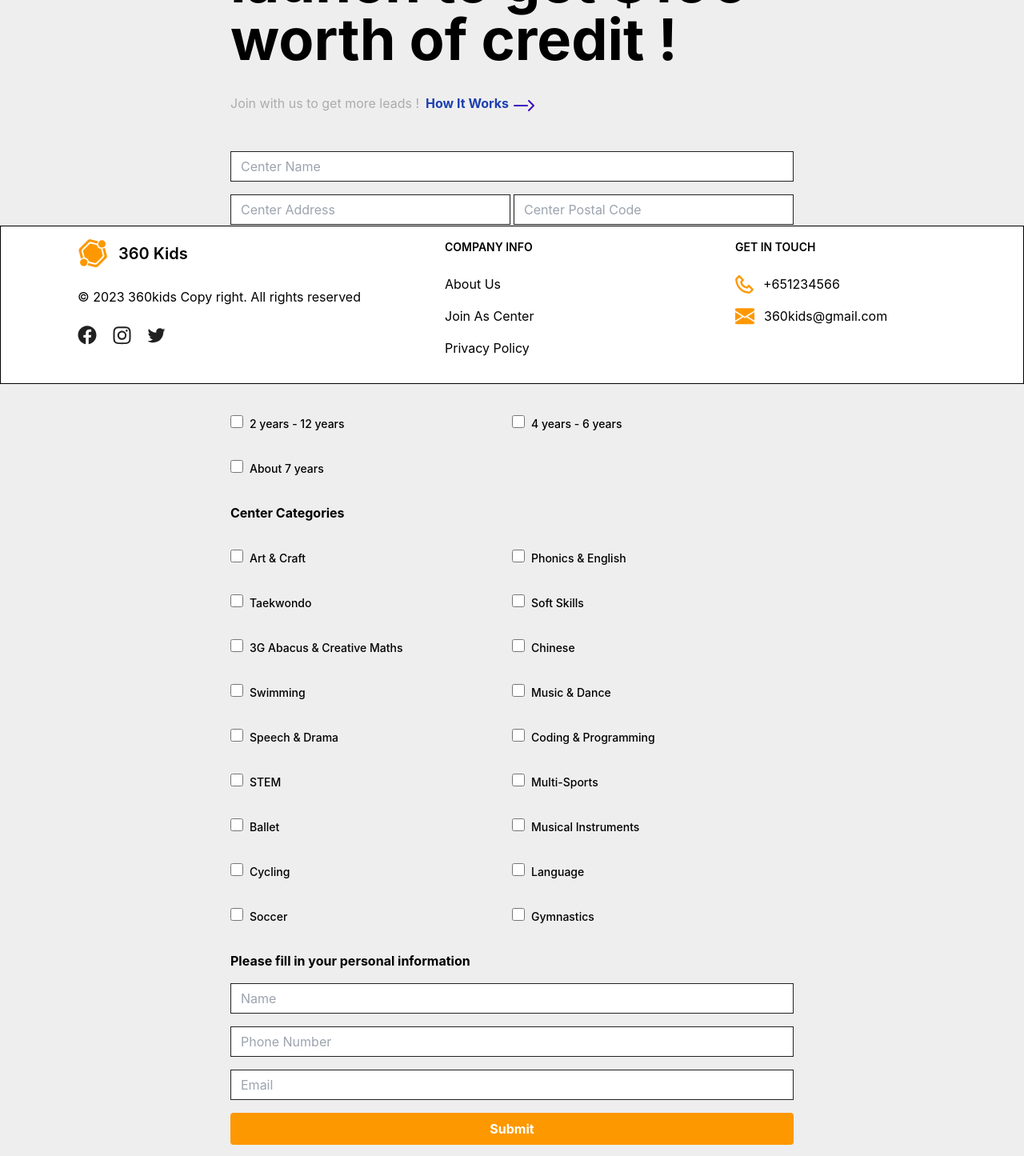
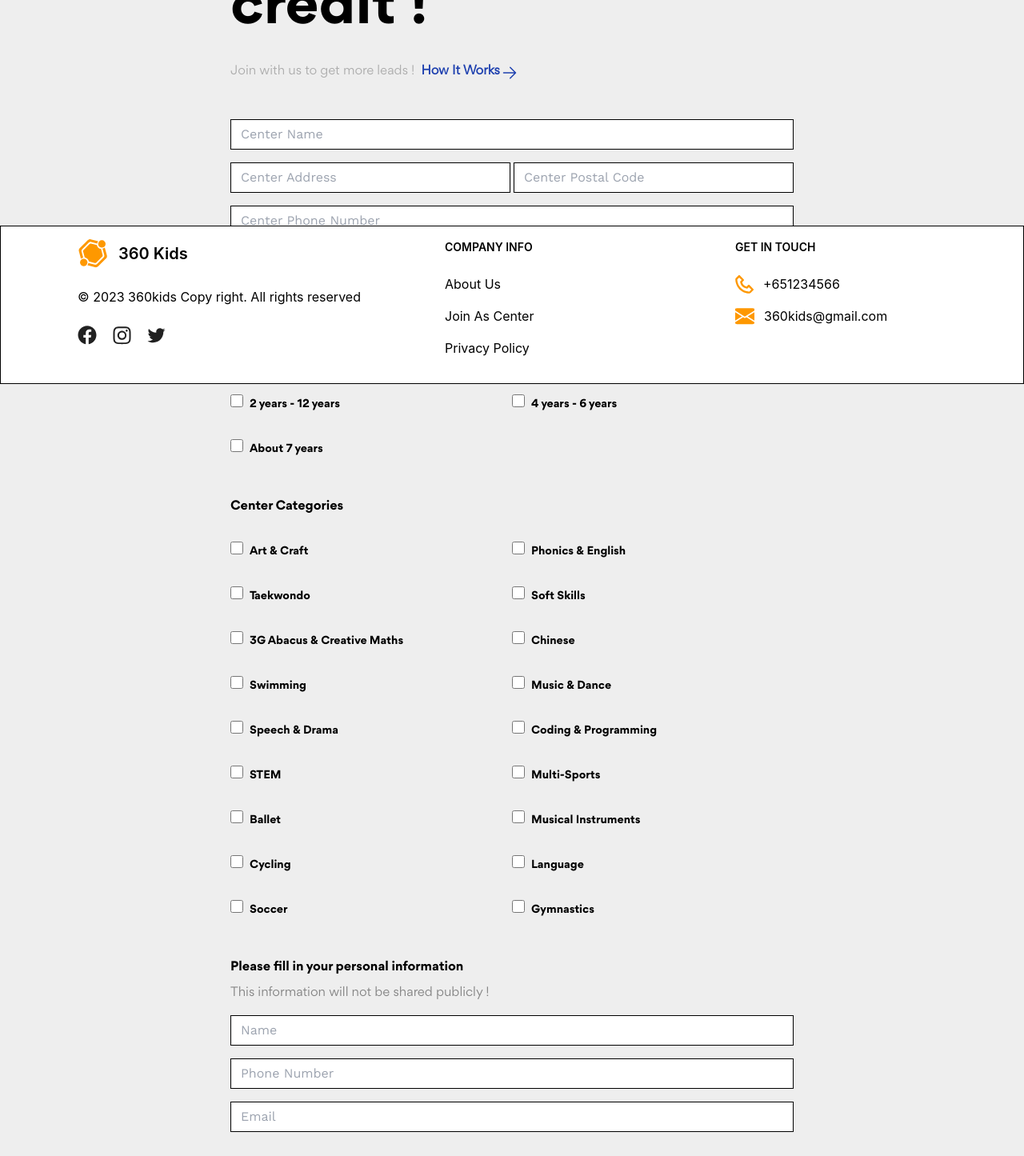
Before and after one commit to Xkill119966/360_frontend, a React (Create React App) app: page /form in a window 1280 px wide. Shown: the part 320-1765 px from the top of the page at 80% size. Built offline with nearby package versions, Linux system fonts and the light colour scheme.

Commit message:
add some changes

```diff
--- a/src/App.css
+++ b/src/App.css
@@ -46,10 +46,6 @@
   }
 }
 
-input{
-  border-color: #212121
-}
-
 @tailwind base;
 @tailwind components;
 @tailwind utilities;
--- a/src/index.css
+++ b/src/index.css
@@ -16,3 +16,18 @@ code {
 @tailwind base;
 @tailwind components;
 @tailwind utilities;
+
+@font-face {
+  font-family: "Gordita";
+  src: url("../public/fonts/Gordita-Regular.otf");
+}
+
+@font-face {
+  font-family: "WorkSans";
+  src: url("../public/fonts/WorkSans.ttf");
+}
+
+@font-face {
+  font-family: "Gordita-Bold";
+  src: url("../public/fonts/Gordita-Bold.otf");
+}
--- a/src/pages/EnquiryPage.js
+++ b/src/pages/EnquiryPage.js
@@ -8,7 +8,7 @@ export default function EnquiryPage() {
 
 </div>
       <div class="fixed top-1/2 left-1/2 -translate-y-1/2 -translate-x-1/2 text-center">
-      <h3 className="font-bold text-gray-900 dark:text-white xl:text-6xl lg:text-4xl md:text-3xl sm:text-2xl pb-24">
+      <h3 className="font-bold text-gray-900 dark:text-white xl:text-6xl lg:text-4xl md:text-3xl sm:text-2xl pb-32 font-gordita-bold">
       Thanks for<br></br> your enquiry.
         </h3>
 </div>
--- a/src/pages/FormPage.js
+++ b/src/pages/FormPage.js
@@ -1,51 +1,36 @@
+import React from "react";
+import { Link } from "react-router-dom";
+
 export default function FormPage() {
   return (
     <>
-      <div className="px-8 pt-6 pb-8 mb-4 gap-10">
-        <div className="xl:ml-64 xl:mr-52 lg:ml-24 lg:mr-20 md:ml-16 md:mr-12 sm:ml-4 sm:mr-2 pt-16">
-          <p className="text-dark">We are launching soon !</p>
-          <h1 className="my-4 font-bold text-gray-900 dark:text-white xl:text-7xl lg:text-6xl md:text-4xl sm:text-3xl">
+      <div className="px-8 pb-8 mb-4 gap-10">
+        <div className="xl:ml-64 xl:mr-52 lg:ml-24 lg:mr-20 md:ml-16 md:mr-12 sm:ml-4 sm:mr-2 pt-12">
+          <p className="text-dark font-gordita">We are launching soon !</p>
+          <h1 className="my-4 font-bold text-gray-900 dark:text-white xl:text-7xl lg:text-6xl md:text-4xl sm:text-3xl font-gordita-bold">
             Sign up before launch to get $100 worth of credit !
           </h1>
           <div className="my-4 flex">
-          <p className="text-gray my-4">Join with us to get more leads !</p>
-          <div className="flex mt-4 mx-2 text-left">
+          <p className="text-gray my-4 font-gordita">Join with us to get more leads !</p>
+          <div  className="flex mt-4 mx-2 text-left">
             <a
-              className="font-bold text-md text-blue-800 hover:text-blue-800 "
+              className="font-bold text-md text-blue-800 hover:text-blue-800 font-gordita"
               href="#"
             >
              How It Works
             </a>
             <svg
-              width="18"
-              height="2"
-              viewBox="0 0 18 2"
+                xmlns="http://www.w3.org/2000/svg"
                 fill="none"
-              xmlns="http://www.w3.org/2000/svg"
-              className="mt-3.5 ml-1.5"
+                viewBox="0 0 24 24"
+                stroke-width="1.5"
+                stroke="currentColor"
+                class="w-6 h-6 text-blue-800 hover:text-blue-800 mt-0.5"
               >
                 <path
-                d="M1 1H17"
-                stroke="#3E0ABD"
-                stroke-width="2"
                   stroke-linecap="round"
                   stroke-linejoin="round"
-              />
-            </svg>
-            <svg
-              width="8"
-              height="14"
-              viewBox="0 0 8 14"
-              fill="none"
-              xmlns="http://www.w3.org/2000/svg"
-              className="mt-2"
-            >
-              <path
-                d="M1 13L7 7L1 1"
-                stroke="#3E0ABD"
-                stroke-width="2"
-                stroke-linecap="round"
-                stroke-linejoin="round"
+                  d="M4.5 12h15m0 0l-6.75-6.75M19.5 12l-6.75 6.75"
                 />
               </svg>
           </div>
@@ -55,7 +40,7 @@ export default function FormPage() {
           <form>
             <div className="my-4">
               <input
-                className="border w-full py-2 px-3 text-gray-700 leading-tight focus:outline-none focus:shadow-outline"
+                className="border w-full py-2 px-3 text-gray-700 leading-tight focus:outline-none focus:shadow-outline font-workSans"
                 id="centerName"
                 type="text"
                 placeholder="Center Name"
@@ -63,13 +48,13 @@ export default function FormPage() {
             </div>
             <div className="my-4 grid gap-x-1 grid-cols-2">
               <input
-                className="shadow-none appearance-none border py-2 px-3 text-gray-700 leading-tight focus:outline-none focus:shadow-outline"
+                className="border py-2 px-3 text-gray-700 leading-tight focus:outline-none focus:shadow-outline font-workSans"
                 id="centerAdd"
                 type="text"
                 placeholder="Center Address"
               />
               <input
-                className="shadow-none appearance-none border py-2 px-3 text-gray-700 leading-tight focus:outline-none focus:shadow-outline"
+                className="border py-2 px-3 text-gray-700 leading-tight focus:outline-none focus:shadow-outline font-workSans"
                 id="centerCode"
                 type="text"
                 placeholder="Center Postal Code"
@@ -77,7 +62,7 @@ export default function FormPage() {
             </div>
             <div className="my-4">
               <input
-                className="shadow-none appearance-none border w-full py-2 px-3 text-gray-700 leading-tight focus:outline-none focus:shadow-outline"
+                className="border w-full py-2 px-3 text-gray-700 leading-tight focus:outline-none focus:shadow-outline font-workSans"
                 id="centerPhone"
                 type="tel"
                 placeholder="Center Phone Number"
@@ -86,16 +71,16 @@ export default function FormPage() {
             </div>
             <div className="my-4">
               <input
-                className="shadow-none appearance-none border w-full py-2 px-3 text-gray-700 leading-tight focus:outline-none focus:shadow-outline"
+                className="border w-full py-2 px-3 text-gray-700 leading-tight focus:outline-none focus:shadow-outline font-workSans"
                 id="centerEmail"
                 type="email"
                 placeholder="Center Email"
               />
             </div>
-            <h5 className="my-4 font-bold text-gray-900 dark:text-white text-left">
+            <h5 className="my-4 mt-8 font-bold text-gray-900 dark:text-white text-left font-gordita-bold">
               Age rates
             </h5>
-            <div className="grid xl:grid-cols-2 lg:grid-cols-2 mb:grid-cols-2 sm:grid-cols-1 ">
+            <div className="grid xl:grid-cols-2 lg:grid-cols-2 mb:grid-cols-2 sm:grid-cols-1 font-gordita-bold">
               <div className="my-4 text-left">
                 <input
                   id="vue-checkbox"
@@ -126,7 +111,7 @@ export default function FormPage() {
                 </label>
               </div>
             </div>
-            <div className="grid xl:grid-cols-2 lg:grid-cols-2 mb:grid-cols-2 sm:grid-cols-1 ">
+            <div className="grid xl:grid-cols-2 lg:grid-cols-2 mb:grid-cols-2 sm:grid-cols-1 font-gordita-bold">
               <div className="my-4 text-left">
                 <input
                   id="vue-checkbox"
@@ -157,7 +142,7 @@ export default function FormPage() {
                 </label>
               </div>
             </div>
-            <div className="grid xl:grid-cols-2 lg:grid-cols-2 mb:grid-cols-2 sm:grid-cols-1 ">
+            <div className="grid xl:grid-cols-2 lg:grid-cols-2 mb:grid-cols-2 sm:grid-cols-1 font-gordita-bold">
               <div className="my-4 text-left">
                 <input
                   id="vue-checkbox"
@@ -173,10 +158,10 @@ export default function FormPage() {
                 </label>
               </div>
             </div>
-            <h5 className="my-4 font-bold text-gray-900 dark:text-white text-left">
+            <h5 className="my-4 mt-8 font-bold text-gray-900 dark:text-white text-left font-gordita-bold">
               Center Categories
             </h5>
-            <div className="grid xl:grid-cols-2 lg:grid-cols-2 mb:grid-cols-2 sm:grid-cols-1 ">
+            <div className="grid xl:grid-cols-2 lg:grid-cols-2 mb:grid-cols-2 sm:grid-cols-1 font-gordita-bold">
               <div className=" my-4 text-left">
                 <input
                   id="vue-checkbox"
@@ -207,7 +192,7 @@ export default function FormPage() {
                 </label>
               </div>
             </div>
-            <div className="grid xl:grid-cols-2 lg:grid-cols-2 mb:grid-cols-2 sm:grid-cols-1 ">
+            <div className="grid xl:grid-cols-2 lg:grid-cols-2 mb:grid-cols-2 sm:grid-cols-1 font-gordita-bold">
               <div className=" my-4 text-left">
                 <input
                   id="vue-checkbox"
@@ -238,7 +223,7 @@ export default function FormPage() {
                 </label>
               </div>
             </div>
-            <div className="grid xl:grid-cols-2 lg:grid-cols-2 mb:grid-cols-2 sm:grid-cols-1 ">
+            <div className="grid xl:grid-cols-2 lg:grid-cols-2 mb:grid-cols-2 sm:grid-cols-1 font-gordita-bold">
               <div className=" my-4 text-left">
                 <input
                   id="vue-checkbox"
@@ -269,7 +254,7 @@ export default function FormPage() {
                 </label>
               </div>
             </div>
-            <div className="grid xl:grid-cols-2 lg:grid-cols-2 mb:grid-cols-2 sm:grid-cols-1 ">
+            <div className="grid xl:grid-cols-2 lg:grid-cols-2 mb:grid-cols-2 sm:grid-cols-1 font-gordita-bold">
               <div className=" my-4 text-left">
                 <input
                   id="vue-checkbox"
@@ -300,7 +285,7 @@ export default function FormPage() {
                 </label>
               </div>
             </div>
-            <div className="grid xl:grid-cols-2 lg:grid-cols-2 mb:grid-cols-2 sm:grid-cols-1 ">
+            <div className="grid xl:grid-cols-2 lg:grid-cols-2 mb:grid-cols-2 sm:grid-cols-1 font-gordita-bold">
               <div className=" my-4 text-left">
                 <input
                   id="vue-checkbox"
@@ -331,7 +316,7 @@ export default function FormPage() {
                 </label>
               </div>
             </div>
-            <div className="grid xl:grid-cols-2 lg:grid-cols-2 mb:grid-cols-2 sm:grid-cols-1 ">
+            <div className="grid xl:grid-cols-2 lg:grid-cols-2 mb:grid-cols-2 sm:grid-cols-1 font-gordita-bold">
               <div className=" my-4 text-left">
                 <input
                   id="vue-checkbox"
@@ -362,7 +347,7 @@ export default function FormPage() {
                 </label>
               </div>
             </div>
-            <div className="grid xl:grid-cols-2 lg:grid-cols-2 mb:grid-cols-2 sm:grid-cols-1 ">
+            <div className="grid xl:grid-cols-2 lg:grid-cols-2 mb:grid-cols-2 sm:grid-cols-1 font-gordita-bold">
               <div className=" my-4 text-left">
                 <input
                   id="vue-checkbox"
@@ -393,7 +378,7 @@ export default function FormPage() {
                 </label>
               </div>
             </div>
-            <div className="grid xl:grid-cols-2 lg:grid-cols-2 mb:grid-cols-2 sm:grid-cols-1 ">
+            <div className="grid xl:grid-cols-2 lg:grid-cols-2 mb:grid-cols-2 sm:grid-cols-1 font-gordita-bold">
               <div className=" my-4 text-left">
                 <input
                   id="vue-checkbox"
@@ -424,7 +409,7 @@ export default function FormPage() {
                 </label>
               </div>
             </div>
-            <div className="grid xl:grid-cols-2 lg:grid-cols-2 mb:grid-cols-2 sm:grid-cols-1 ">
+            <div className="grid xl:grid-cols-2 lg:grid-cols-2 mb:grid-cols-2 sm:grid-cols-1 font-gordita-bold">
               <div className=" my-4 text-left">
                 <input
                   id="vue-checkbox"
@@ -455,12 +440,13 @@ export default function FormPage() {
                 </label>
               </div>
             </div>
-            <h5 className="my-4 font-bold text-gray-900 dark:text-white text-left">
+            <h5 className="my-2 mt-8 font-bold text-gray-900 dark:text-white text-left font-gordita-bold">
               Please fill in your personal information
             </h5>
+            <p className="text-darkgray my-2 mb-4 font-gordita">This information will not be shared publicly !</p>
             <div className="my-4">
               <input
-                className="shadow-none appearance-none border w-full py-2 px-3 text-gray-700 leading-tight focus:outline-none focus:shadow-outline"
+                className="border w-full py-2 px-3 text-gray-700 leading-tight focus:outline-none focus:shadow-outline font-workSans"
                 id="centerCode"
                 type="text"
                 placeholder="Name"
@@ -468,7 +454,7 @@ export default function FormPage() {
             </div>
             <div className="my-4">
               <input
-                className="shadow-none appearance-none border w-full py-2 px-3 text-gray-700 leading-tight focus:outline-none focus:shadow-outline"
+                className="border w-full py-2 px-3 text-gray-700 leading-tight focus:outline-none focus:shadow-outline font-workSans"
                 id="centerPhone"
                 type="tel"
                 placeholder="Phone Number"
@@ -477,15 +463,15 @@ export default function FormPage() {
             </div>
             <div className="my-4">
               <input
-                className="shadow-none appearance-none border w-full py-2 px-3 text-gray-700 leading-tight focus:outline-none focus:shadow-outline"
+                className="border w-full py-2 px-3 text-gray-700 leading-tight focus:outline-none focus:shadow-outline font-workSans"
                 id="centerEmail"
                 type="email"
                 placeholder="Email"
               />
             </div>
-            <div className="my-4">
+            <div className="my-4 mt-8">
               <button
-                className="bg-primary hover:bg-primary text-white font-bold py-2 px-4 rounded focus:outline-none focus:shadow-outline w-full"
+                className="bg-primary hover:bg-primary text-white font-bold py-2 px-4 rounded focus:outline-none focus:shadow-outline w-full font-workSans"
                 type="button"
               >
                 Submit
@@ -493,7 +479,7 @@ export default function FormPage() {
             </div>
             <div className="my-4 text-center">
               <a
-                className="font-bold text-lg text-blue-800 hover:text-blue-800"
+                className="font-bold text-lg text-blue-800 hover:text-blue-800 font-gordita"
                 href="#"
               >
                 How it works
--- a/src/router/Routes.js
+++ b/src/router/Routes.js
@@ -13,6 +13,7 @@ function Router(params) {
         <Route path="/form" element={<FormPage />} />
         <Route path="/thanks" element={<ThanksPage />} />
         <Route path="/enquiry" element={<EnquiryPage />} />
+        <Route path="/landing" element={<LandingPage />} />
       </Routes>
     </Layout>
   );
```
Also changed, not shown: src/pages/LandingPage.js (+18 -13 lines), src/pages/ThanksPage.js (+5 -5 lines), tailwind.config.js (+7 -1 lines), public/fonts/Gordita-Bold.otf (added). Lines whose indentation alone changed are shown as unchanged.
